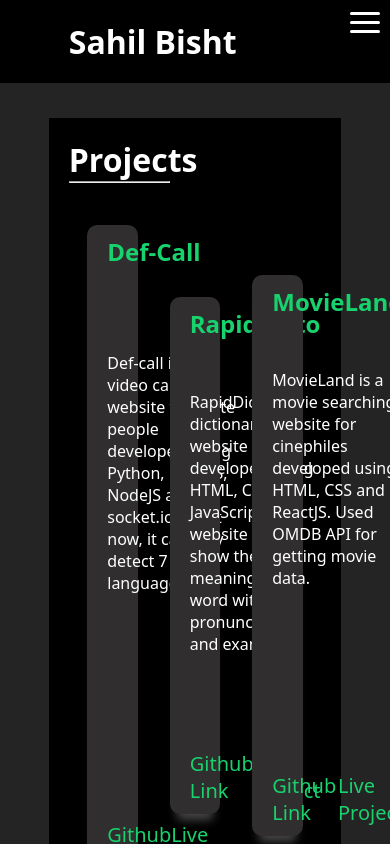
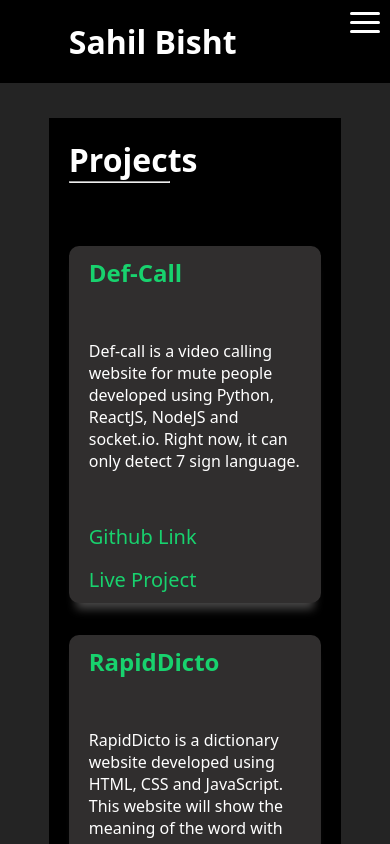
Before and after one commit to codemaniac-sahil/portfolio, a React (Create React App) app: page /project in a window 390 px wide. Shown: the top 844 px of the page. Built offline with nearby package versions, Linux system fonts and the light colour scheme.

Commit message:
added responsiveness

```diff
--- a/src/App.css
+++ b/src/App.css
@@ -12,7 +12,7 @@
 .header{
 transition: ease-in-out 0.3s;
 position: relative;
-height: 100vh;
+height: 95vh;
 display: flex;
 align-items: center;
 width: 65%;
@@ -112,11 +112,14 @@
   background-color: black;
   padding: 10px 20px;
   /* height: 100vh; */
+  display: flex;
+  flex-direction: column;
+  gap: 1.2em;
 }
 #line{
   width:40%;
-  text-align:left;
-  margin-left:0;
+  /* text-align:left; */
+  /* margin-left:0; */
   color: #18d26e;
 }
 .image img{
@@ -205,6 +208,7 @@
 .skills{
   display: flex;
 
+
 }
 .skills-content{
   display: flex;
@@ -247,16 +251,28 @@
                                                           Project section
  ================================================================================================================================= */
 .project-section{
-  height: 90vh;
+  height: 100%;
   width: 75%;
   margin: 0 auto;
   background-color: black;
   margin-top: 35px;
   padding: 20px;
+  display: flex;
+  flex-direction: column;
+  gap: 1.3em;
+}
+.project-card-container{
+  margin-top: 20px;
+  display: flex;
+  flex-wrap: wrap;
+  gap: 2em;
+  justify-content: center;
+  align-items: center;
 }
 .card{
   background-color: #302e2e;
-  width: 20%;
+  width: 40%;
+  height: auto;
   padding: 10px 20px ;
   display: flex;
   flex-direction: column;
@@ -265,7 +281,7 @@
   border-radius: 10px;
   /* transition: all .4s cubic-bezier(.175,.885,0,1); */
   box-shadow: 0px 13px 10px -7px #474646;
-  flex-wrap: wrap;
+
 }
 .card-title h2{
   color: #18d26e;
@@ -279,14 +295,7 @@
   color: #18d26e;
   font-size: 20px;
 }
-.project-card-container{
-  margin-top: 20px;
-  display: flex;
-  flex-wrap: wrap;
-  gap: 2em;
-  justify-content: center;
-  align-items: center;
-}
+
 /* width: 310px;
 height: 460px;
 margin: 1.5rem;
@@ -441,3 +450,24 @@
     flex-direction: column;
   }
 }
+@media only screen and (max-width:655px){
+
+  .links{
+    display: flex;
+   flex-direction: column;
+   gap: 1em;
+  }
+}
+@media only screen and (max-width:1000px){
+  .card{
+    width: 100%;
+  }
+}
+/*================================================================================================================================
+                                                          Footer section
+================================================================================================================================= */
+
+.footer-section{
+  display: flex;
+  justify-content: center;
+}
--- a/src/components/About.js
+++ b/src/components/About.js
@@ -1,4 +1,5 @@
 import React from "react";
+import Footer from "./Footer";
 // import Navbar from './Navbar'
 import NavbarAll from "./NavbarAll";
 
@@ -200,6 +201,7 @@
               </div>
             </div>
           </div>
+          <Footer />
         </div>
       </div>
     </>
--- /dev/null
+++ b/src/components/Footer.js
@@ -0,0 +1,13 @@
+import React from "react";
+
+function Footer() {
+  return (
+    <div className="footer-section">
+      <div className="footer-text">
+        <p> Made with &nbsp;❤️&nbsp; By Sahil Bisht</p>
+      </div>
+    </div>
+  );
+}
+
+export default Footer;
--- a/src/components/Home.js
+++ b/src/components/Home.js
@@ -3,11 +3,13 @@
 import { SiBuymeacoffee } from "react-icons/si";
 import Navbar from "./Navbar";
 import { useState } from "react";
+import Footer from "./Footer";
 
 function Home() {
   const [show, setShow] = useState(false);
 
   return (
+    <>
       <div className="header">
         <div className="upper-header">
           <div className="container">
@@ -46,6 +48,8 @@
           </div>
         </div>
       </div>
+      <Footer />
+    </>
   );
 }
 
--- a/src/components/Project.js
+++ b/src/components/Project.js
@@ -1,4 +1,5 @@
 import React from "react";
+import Footer from "./Footer";
 // import Navbar from './Navbar'
 import NavbarAll from "./NavbarAll";
 import ProjectCard from "./ProjectCard";
@@ -72,6 +73,7 @@
             llink=""
           />
         </div>
+        <Footer />
       </div>
     </>
   );
```
Lines whose indentation alone changed are shown as unchanged.
